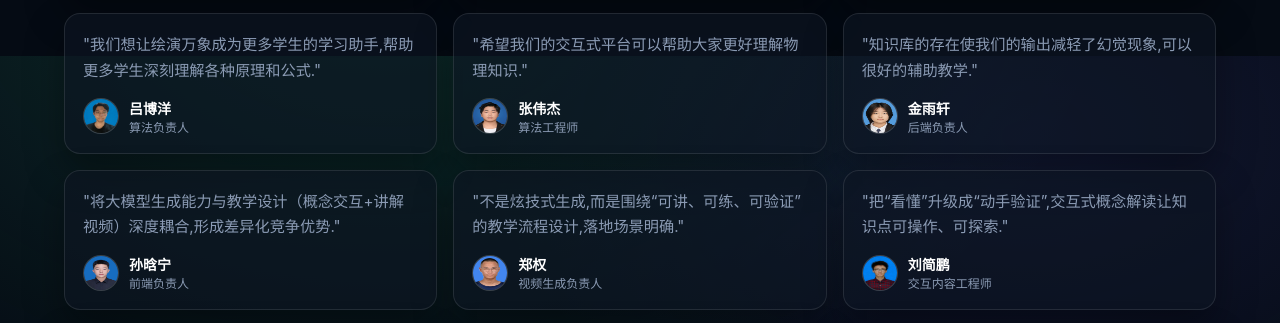
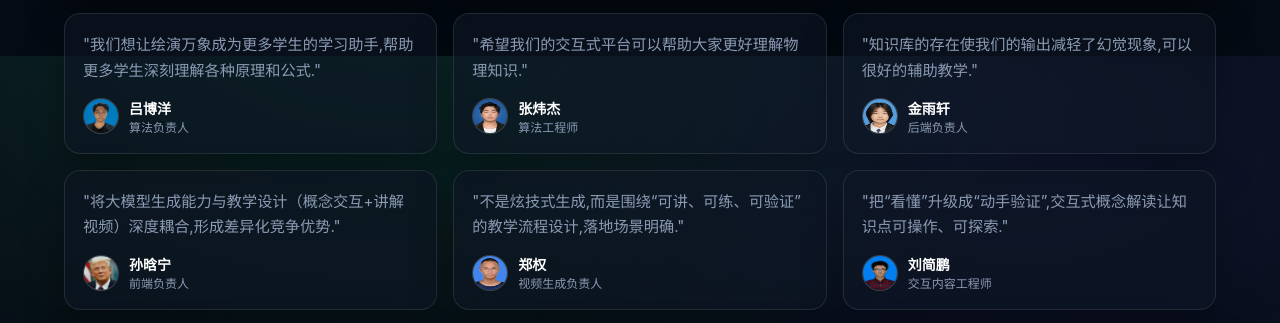
Before and after one commit to HuiYanWanXiang/HuiYanWanXiang, a plain HTML site: page web_interface/index.html in a window 1280 px wide. Shown: the part 3944-4267 px from the top of the page. Drawn offline with Linux system fonts and the light colour scheme.

Commit message:
加入了trump头像,新增了一些人的头像,修改了名字

```diff
--- a/web_interface/index.html
+++ b/web_interface/index.html
@@ -292,7 +292,7 @@
           <div class="user-info">
             <img src="/static/avatars/zhangweijie.jpg" alt="zhangweijie的头像" class="avatar" />
             <div>
-              <div class="t-name">张伟杰</div>
+              <div class="t-name">张炜杰</div>
               <div class="t-role">算法工程师</div>
             </div>
           </div>
@@ -311,7 +311,7 @@
         <div class="testimonial-card">
           <p class="t-quote">"将大模型生成能力与教学设计（概念交互+讲解视频）深度耦合,形成差异化竞争优势."</p>
           <div class="user-info">
-            <img src="/static/avatars/sunhanning.jpg" alt="sunhanning的头像" class="avatar" />
+            <img src="/static/avatars/trump.jfif" alt="sunhanning的头像" class="avatar" />
             <div>
               <div class="t-name">孙晗宁</div>
               <div class="t-role">前端负责人</div>
```
Also changed, not shown: static/avatars/trump.jfif (added).
